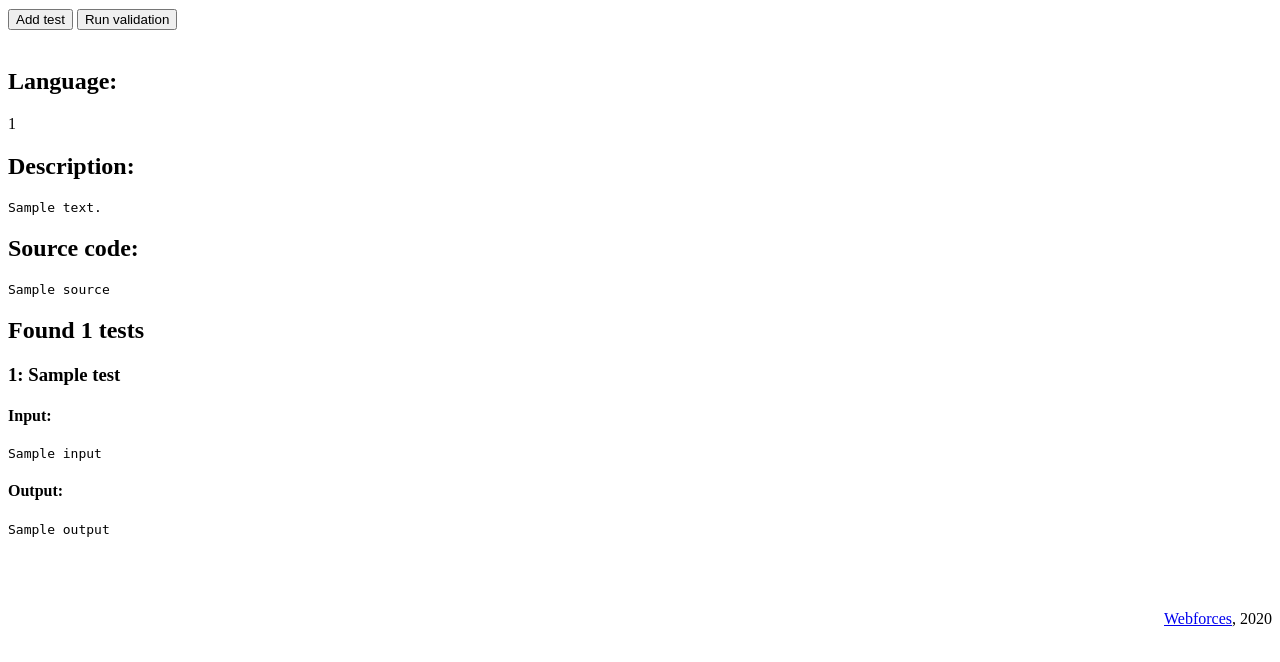
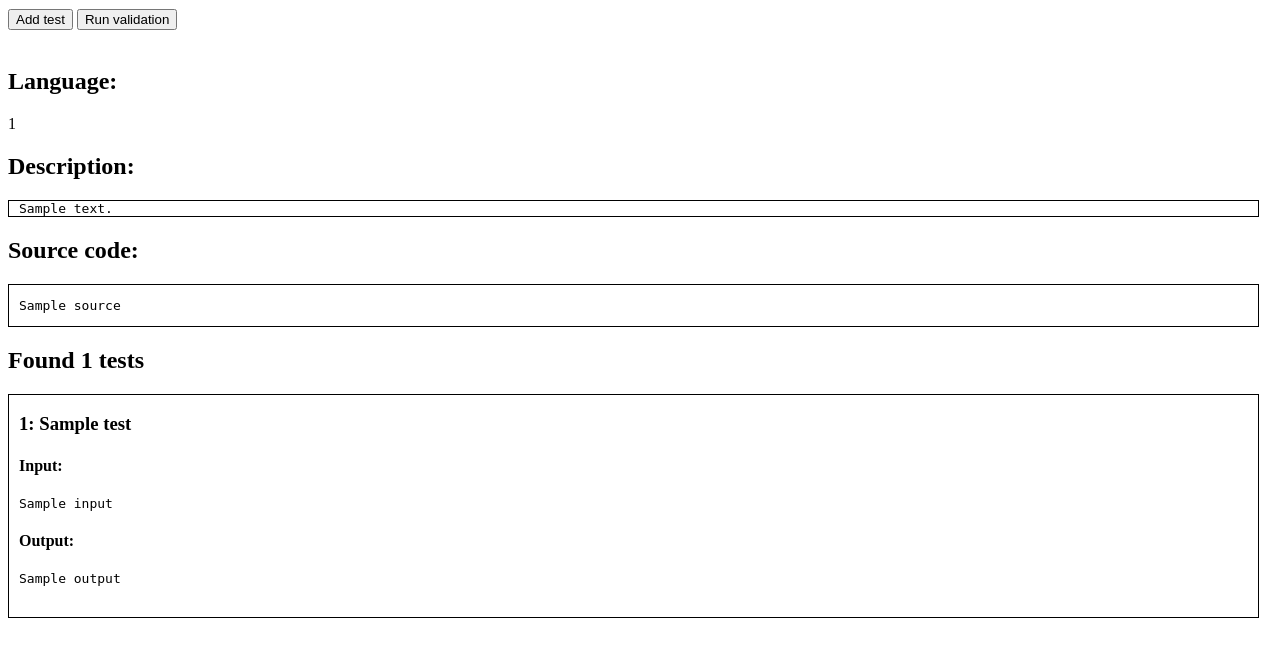
Before and after one commit to aobolensk/webforces, a Django app: page /store/1/alg/ in a window 1280 px wide. Shown: the part 153-815 px from the top of the page. Before the commit the page ends 780 px from the top, so only its background shows below. Run offline with Django 3.2, Linux system fonts and the light colour scheme; tables that the repository leaves empty hold one stand-in row (values such as "Sample post"); one stand-in notice (Sample message) is shown; a database or web service that is not in the repository returns one stand-in record (values such as "Sample title").

Commit message:
[Frontend]: some css improves

```diff
--- a/static/style.css
+++ b/static/style.css
@@ -1,3 +1,4 @@
+
 .content {
     min-height: calc(100vh - 180px);
 }
@@ -19,6 +20,26 @@
     padding-left: 10;
     border:1px solid #000;
     /* position: relative; */
+}
+
+.alg_description {
+    white-space: normal;
+    width:98%;
+    padding-left: 10;
+    border:1px solid #000;
+    word-wrap: normal;
+}
+
+.alg_source {
+    width:98%;
+    padding-left: 10;
+    border:1px solid #000;
+}
+
+.test {
+    width:98%;
+    padding-left: 10;
+    border:1px solid #000;
 }
 
 #NewAlgTitle {
--- a/templates/alg_page.html
+++ b/templates/alg_page.html
@@ -9,20 +9,34 @@
 <h2>Language:</h2>{{ language }}<br>
 
 <h2>Description:</h2>
-<pre>{{ description }}</pre>
+    <pre class="alg_description">{{ description }}</pre>
 
 <h2>Source code:</h2>
+
+<div class="alg_source">
     <pre>{{ source_code }}</pre>
+</div>
 
 <h2>Found {{ tests|length }} tests</h2>
 
 {% for test in tests %}
+    <div class="test">
         <h3>{{ test.test_id }}: {{ test.title }}</h3>
         <h4>Input:</h4>
         <pre>{{ test.input }}</pre>
         <h4>Output:</h4>
         <pre>{{ test.output }}</pre>
+        <br>
+    </div>
     <br><br>
 {% endfor %}
 
+{% if messages %}
+    {% for message in messages %}
+        {% if message.tags %}
+            <script>alert("{{ message }}")</script>
+        {% endif %}
+    {% endfor %}
+{% endif %}
+
 {% endblock %}
```
Lines whose indentation alone changed are shown as unchanged.
